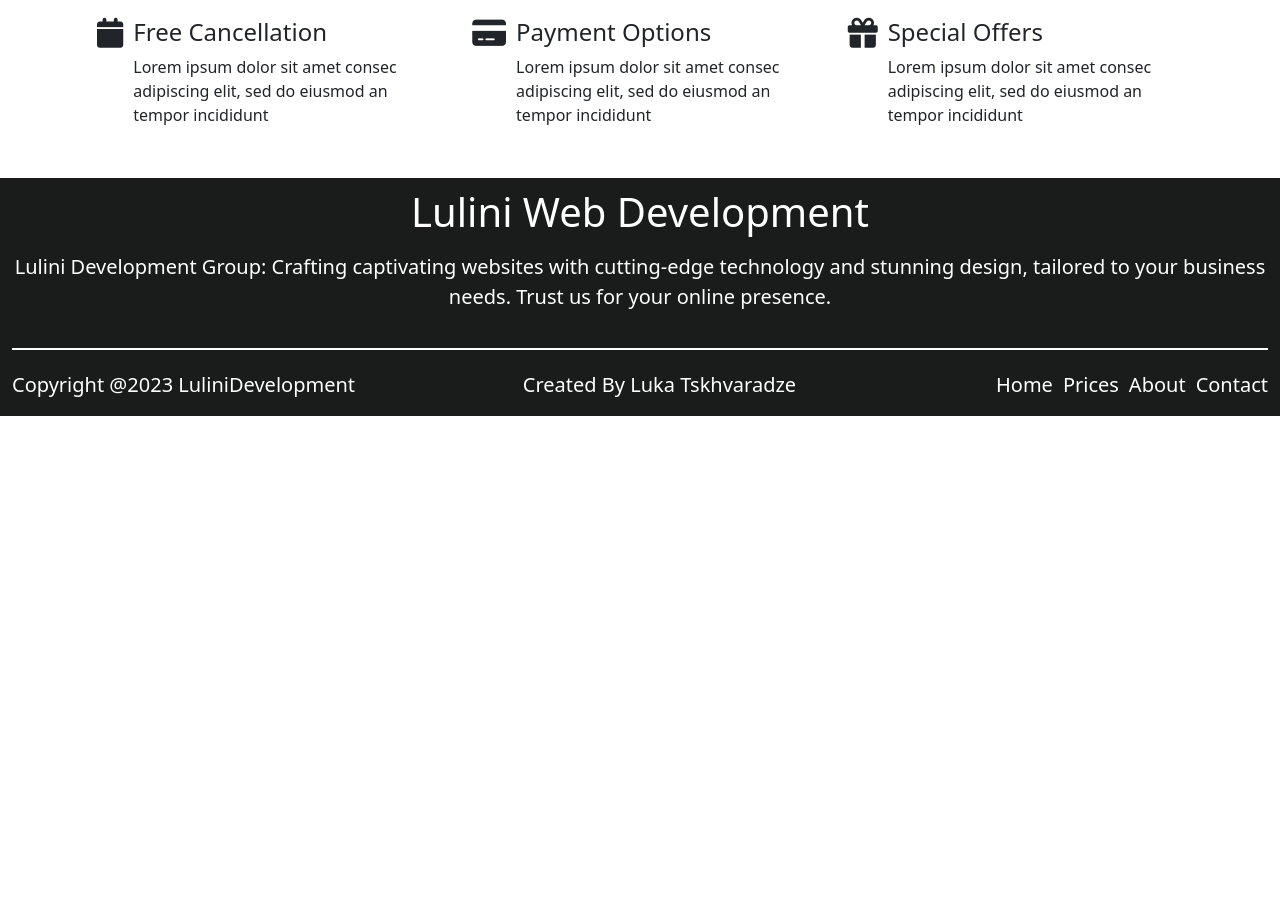
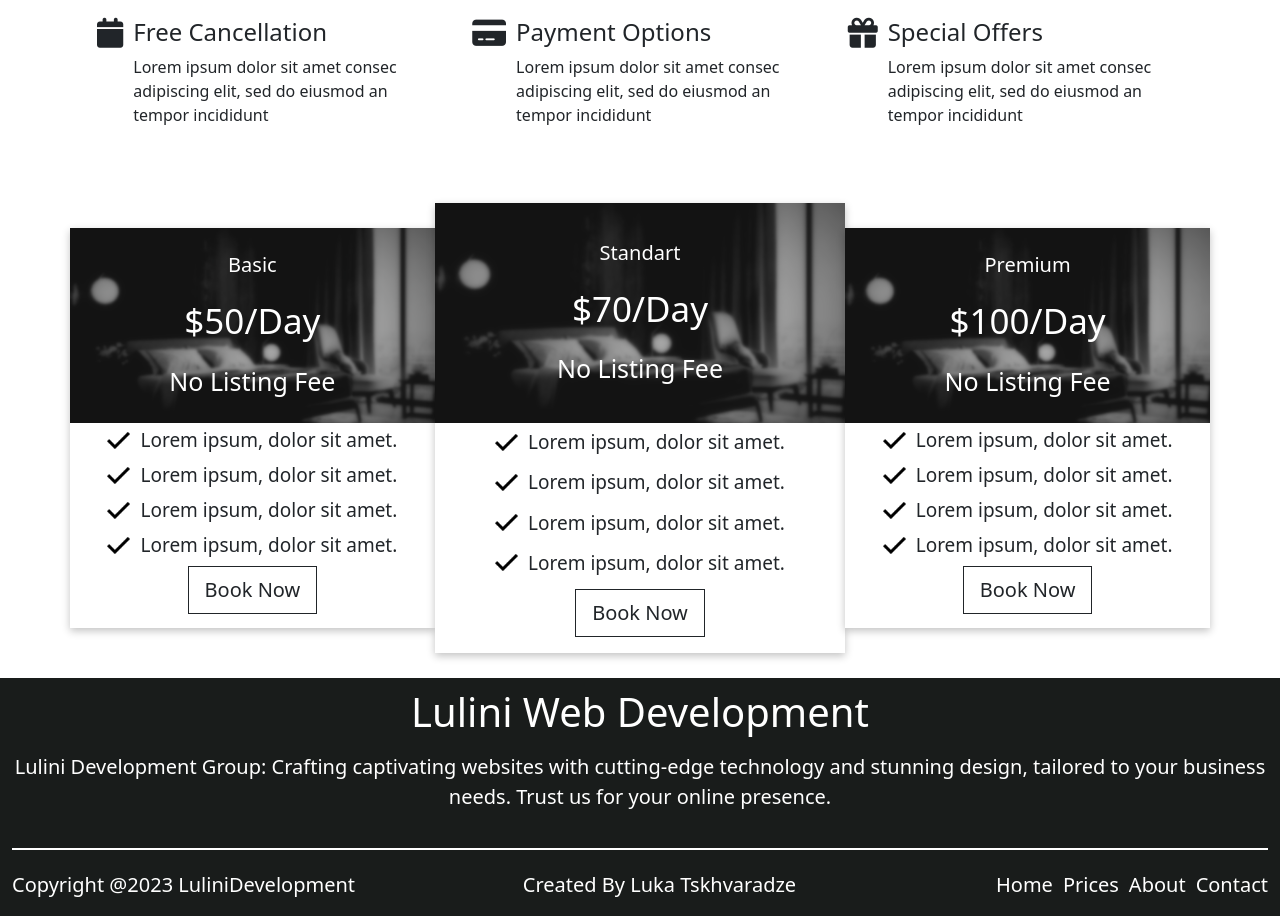
Before and after one commit to Cxvarisorka/GoldenLotus, a plain HTML site: page index.html in a window 1280 px wide. Shown: the part 4160-5076 px from the top of the page. Before the commit the page ends 4576 px from the top, so only its background shows below. Drawn offline with nearby package versions, Linux system fonts and the light colour scheme; files that its build step writes are made by us from their sources.

Commit message:
Add files via upload

```diff
--- a/index.html
+++ b/index.html
@@ -150,6 +150,52 @@
       </div>
     </div>
  </div>
+ <div class="prices">
+  <div class="container-sm main-prices">
+    <div class="prices-dv price-1">
+      <div class="bg-prices">
+        <p>Basic</p>
+        <p>$50/Day</p>
+        <p>No Listing Fee</p>
+      </div>
+      <div class="info-prices">
+        <p><img src="/images/checked.png" width="23px"> Lorem ipsum, dolor sit amet.</p>
+        <p><img src="/images/checked.png" width="23px"> Lorem ipsum, dolor sit amet.</p>
+        <p><img src="/images/checked.png" width="23px"> Lorem ipsum, dolor sit amet.</p>
+        <p><img src="/images/checked.png" width="23px"> Lorem ipsum, dolor sit amet.</p>
+        <button class="btn btn-outline-dark btn-lg">Book Now</button>
+      </div>
+    </div>
+    <div class="prices-dv price-2">
+      <div class="bg-prices">
+        <p>Standart</p>
+        <p>$70/Day</p>
+        <p>No Listing Fee</p>
+      </div>
+      <div class="info-prices">
+        <p><img src="/images/checked.png" width="23px"> Lorem ipsum, dolor sit amet.</p>
+        <p><img src="/images/checked.png" width="23px"> Lorem ipsum, dolor sit amet.</p>
+        <p><img src="/images/checked.png" width="23px"> Lorem ipsum, dolor sit amet.</p>
+        <p><img src="/images/checked.png" width="23px"> Lorem ipsum, dolor sit amet.</p>
+        <button class="btn btn-outline-dark btn-lg">Book Now</button>
+      </div>
+    </div>
+    <div class="prices-dv price-3">
+      <div class="bg-prices">
+        <p>Premium</p>
+        <p>$100/Day</p>
+        <p>No Listing Fee</p>
+      </div>
+      <div class="info-prices">
+        <p><img src="/images/checked.png" width="23px"> Lorem ipsum, dolor sit amet.</p>
+        <p><img src="/images/checked.png" width="23px"> Lorem ipsum, dolor sit amet.</p>
+        <p><img src="/images/checked.png" width="23px"> Lorem ipsum, dolor sit amet.</p>
+        <p><img src="/images/checked.png" width="23px"> Lorem ipsum, dolor sit amet.</p>
+        <button class="btn btn-outline-dark btn-lg">Book Now</button>
+      </div>
+    </div>
+  </div>
+ </div>
  <div class="container-fluid fo">
   <footer>
     <div class="final-div">
--- a/style.css
+++ b/style.css
@@ -358,3 +358,160 @@ footer ul{
     width: 100px;
     height: 100px;
 }
+@media (max-width:1082px){
+    .title{
+
+    }
+    .phot{
+        display: none;
+    }
+    .room{
+        height: 100%;
+    }
+    .main-info{
+        padding-top: 0;
+    }
+}
+.prices{
+    display: flex;
+    justify-content: center;
+    align-items: center;
+    width: 100%;
+    height: 500px;
+}
+.main-prices{
+    display: flex;
+    justify-content: space-between;
+    align-items: center;
+    padding: 0;
+}
+.prices-dv{
+    width: 400px;
+    height: 400px;
+    background-color: white;
+    display: flex;
+    flex-direction: column;
+    transition: all 0.25s;
+    box-shadow: rgba(0, 0, 0, 0.24) 0px 3px 8px;
+    padding-bottom: 10px;
+}
+.prices-dv:hover{
+    scale: 1.05;
+}
+.price-2{
+    height: 450px;
+    width: 450px;
+}
+.bg-prices{
+    width: 100%;
+    height: 50%;
+    color: white;
+    display: flex;
+    flex-direction: column;
+    justify-content: center;
+    gap: 15px;
+    align-items: center;
+    background-image: url('/images/photo2-fotor-20230618143210-fotor-20230618143929.jpg');
+    background-position: center;
+    background-size: cover;
+}
+.bg-prices *{
+    margin: 0;
+}
+.bg-prices p:nth-child(1){
+    font-size: 20px;
+}
+.bg-prices p:nth-child(2){
+    font-size: 35px;
+
+}
+.bg-prices p:nth-child(3){
+    font-size: 25px;
+}
+.info-prices{
+    width: 100%;
+    height: 50%;
+    display: flex;
+    flex-direction: column;
+    align-items: center;
+    justify-content:space-around;
+    font-size: 19px;
+}
+.info-prices p{
+    margin: 0;
+    display: flex;
+    align-items: center;
+    gap: 10px;
+}
+.info-prices button{
+    margin: 0;
+    border-radius: 0;
+
+}
+.info-prices i{
+    font-size: 25px;
+}
+@media (max-width: 992px){
+    .prices{
+        height: 100%;
+    }
+    .main-prices{
+        margin-top: 50px;
+        margin-bottom: 50px;
+        flex-direction: column;
+        gap: 50px;
+    }
+}
+@media (max-width: 450px){
+    .main-prices{
+        gap: 40px;
+    }
+    .prices-dv{
+        width: 350px;
+        height: 350px;
+    }
+    .price-2{
+        width: 400px;
+        height: 400px;
+    }
+}
+@media (max-width: 400px){
+    .main-prices{
+        gap: 40px;
+    }
+    .prices-dv{
+        width: 300px;
+        height: 300px;
+    }
+    .price-2{
+        width: 350px;
+        height: 350px;
+    }
+    .price-1 .info-prices, .price-3 .info-prices{
+        font-size: 17px;
+    }
+    .price-1 button, .price-3 button{
+        font-size: 17px;
+        padding: 6px;
+    }
+}
+@media (max-width: 370px){
+    .main-prices{
+        gap: 30px;
+    }
+    .prices-dv{
+        width: 280px;
+        height: 400px;
+    }
+    .price-2{
+        width: 300px;
+        height: 400px;
+    }
+    .price-1 .info-prices, .price-3 .info-prices{
+        font-size: 17px;
+    }
+    .price-1 button, .price-3 button{
+        font-size: 17px;
+        padding: 6px;
+    }
+}
```
Also changed, not shown: images/checked.png (added), images/photo2-fotor-20230618143210-fotor-20230618143929.jpg (added), images/photo2-fotor-20230618143210.jpg (added).
